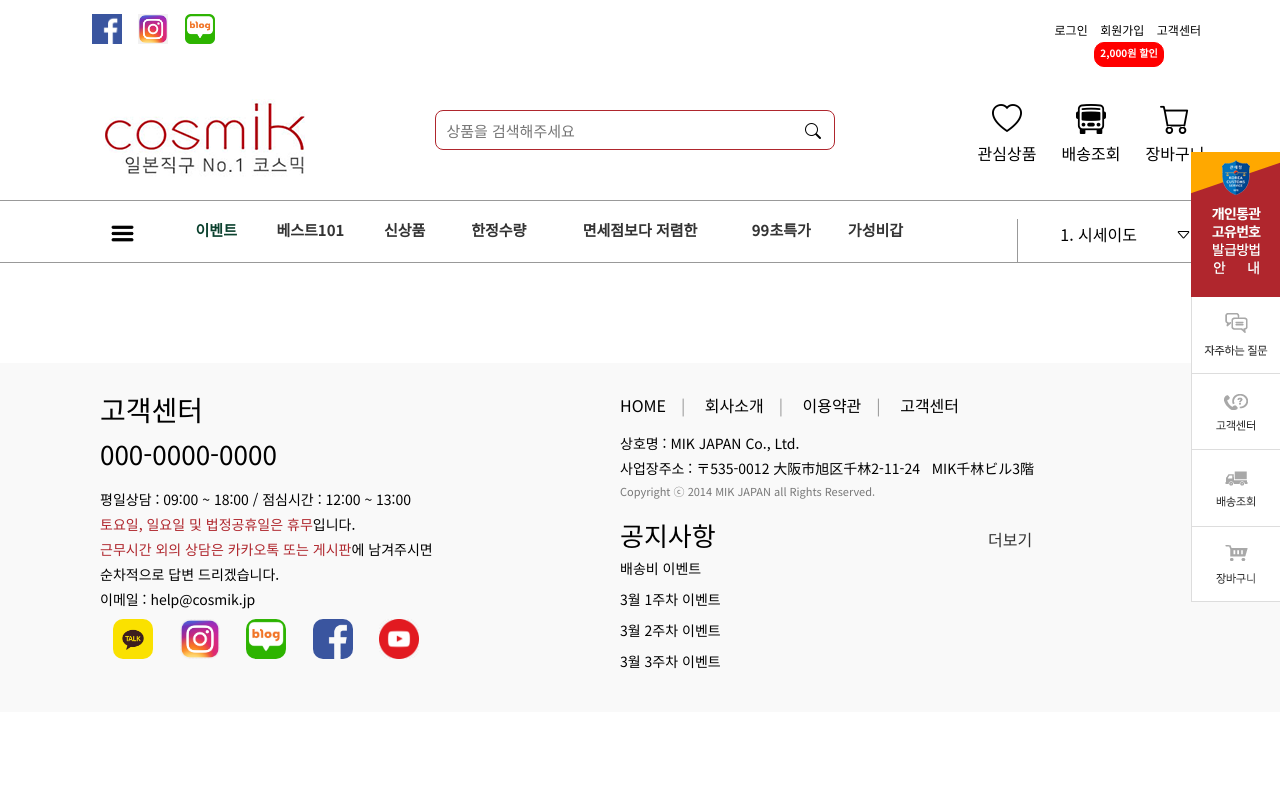
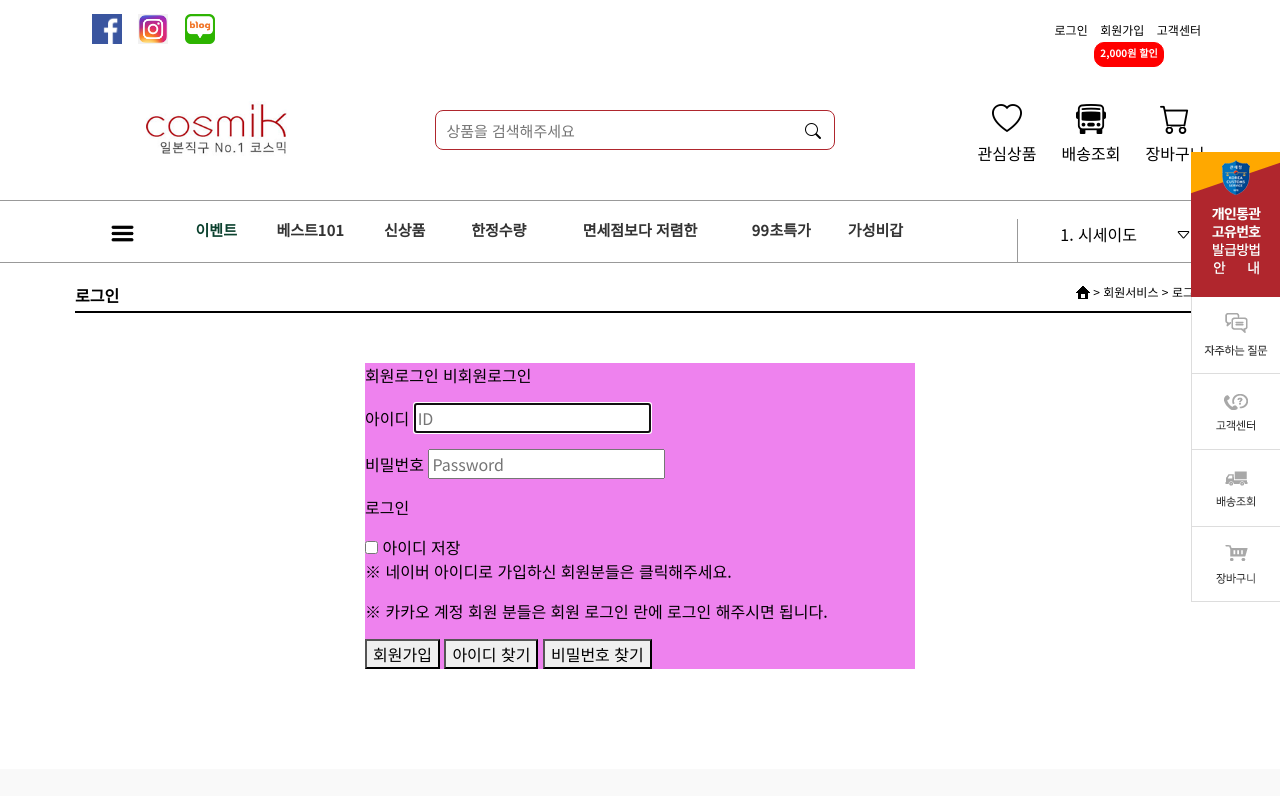
Before and after one commit to KSY0606/cosmik, a plain HTML site: page sign_in.html in a window 1280 px wide. Shown: the top 796 px of the page. Drawn offline with nearby package versions, Linux system fonts and the light colour scheme.

Commit message:
로그인

```diff
--- /dev/null
+++ b/css/sign/sign_in.css
@@ -0,0 +1,28 @@
+/* 로그인 */
+#sign_in_area {
+    width: 1130px;
+    margin-top: 20px;
+}
+
+#sign_in_top {
+    border-bottom: 2px solid black;
+    height: 30px;
+}
+
+#sign_in_top > p:nth-child(1) {
+    margin: 0;
+    float: left;
+    font-weight: bold;
+}
+#sign_in_top > p:nth-child(2) {
+    margin: 0;
+    float: right;
+    font-size: 12px;
+    font-weight: 400;
+}
+
+#sign_in_bottom {
+    width: 550px;
+    margin-top: 50px;
+    background-color: violet;
+}
--- a/sign_in.html
+++ b/sign_in.html
@@ -27,6 +27,10 @@
 
     <!-- 파비콘 -->
     <link rel="icon" href="img/logo.ico">
+
+    <!-- 로그인 css -->
+    <link rel="stylesheet" href="css/sign/sign_in.css">
+
 </head>
 <body>
     <!-- wrap -->
@@ -72,7 +76,9 @@
 
         <div id="logo_area">
             <div class="logo">
-                <img src="img/logo.png" alt="cosmik logo">
+                <a href="index.html">
+                    <img src="img/logo.png" alt="cosmik logo">
+                </a>
             </div>
 
             <div class="search">
@@ -260,12 +266,62 @@
             </div>
         </nav>
 
+        <div id="sign_in_area">
+            <div id="sign_in_top">
+                <p>
+                    로그인
+                </p>
 
+                <p>
+                    <span><img src="img/home_icon.gif" alt="home 아이콘"></span>
+                    <span>></span>
+                    <span>회원서비스</span>
+                    <span>></span>
+                    <span>로그인</span>
+                </p>
+            </div>
 
+            <div id="sign_in_bottom">
+                <div id="sign_in_select">
+                    <span>회원로그인</span>
+                    <span>비회원로그인</span>
+                </div>
+                <div id="sign_in_info">
+                    <div id="id_pw_info">
+                        <p>
+                            <p>
+                                <label for="id">아이디</label>
+                                <input type="id" name="id" placeholder="ID" maxlength="20" autofocus>
+                            </p>
+                            <p>
+                                <label for="pwd">비밀번호</label>
+                                <input type="password" name="pwd" placeholder="Password" maxlength="20">
+                            </p>
+                        </p>
+                        <p>
+                            로그인
+                        </p>
+                    </div>
 
+                    <div>
+                        <input type="checkbox"> 아이디 저장
+                    </div>
 
+                    <div>
+                        <p>※ 네이버 아이디로 가입하신 회원분들은 클릭해주세요.</p>
+                        <p>※ 카카오 계정 회원 분들은 회원 로그인 란에 로그인 해주시면 됩니다.</p>
+                    </div>
 
-
+                    <div>
+                        <p>
+                            <button>회원가입</button>
+                            <button>아이디 찾기</button>
+                            <button>비밀번호 찾기</button>
+                        </p>
+                    </div>
+                </div>
+            </div>
+        </div>
 
         <footer id="footer">
             <div id="footer_wrap">
```
Also changed, not shown: header.footer.html (+3 -1 lines), img/home_icon.gif (added).
